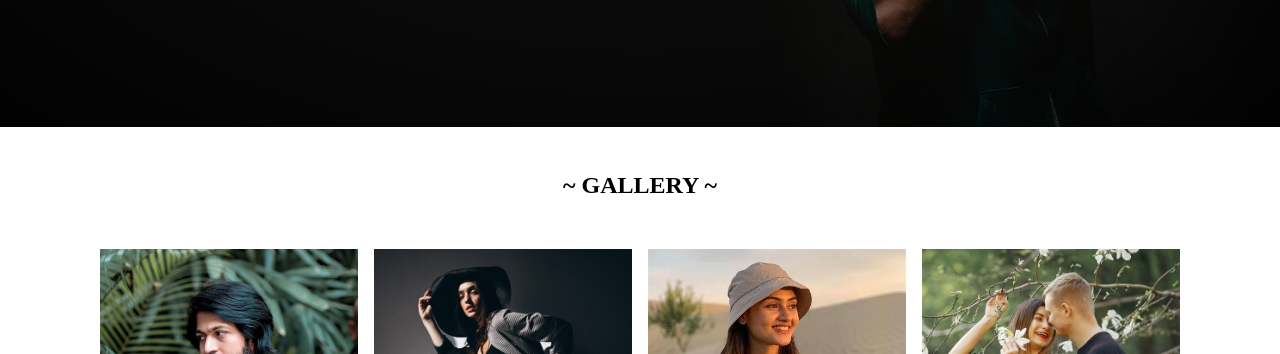
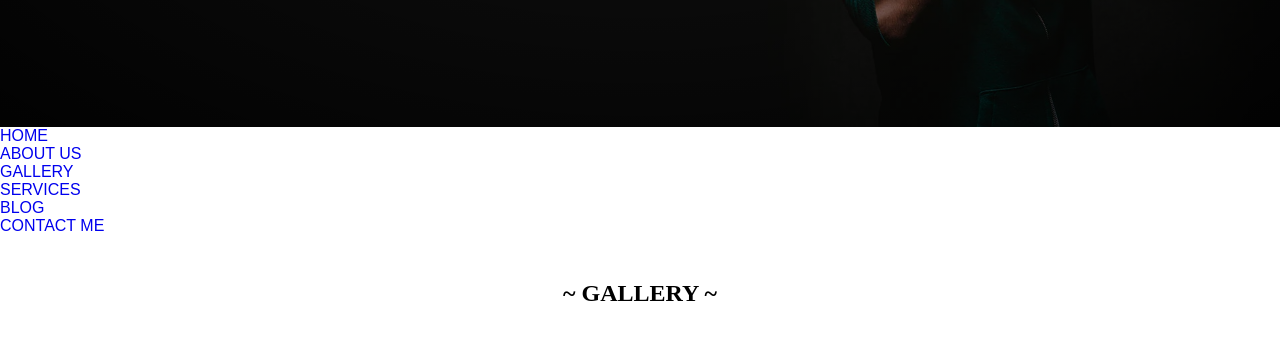
Before and after one commit to Avadhprajapati29/website, a plain HTML site: page index.html in a window 1280 px wide. Shown: the part 577-931 px from the top of the page. Drawn offline with Linux system fonts and the light colour scheme.

Commit message:
my changes

```diff
--- a/index.html
+++ b/index.html
@@ -50,6 +50,17 @@
     </section>
 
 
+    <div class="active">
+        <ul>
+            <li><a href="#">HOME</a></li>
+            <li><a href="about_us.html">ABOUT US</a></li>
+            <li><a href="gallery.html">GALLERY</a></li>
+            <li><a href="services.html">SERVICES</a></li>
+            <li><a href="blog.html">BLOG</a></li>
+            <li><a href="contect-me.html">CONTACT ME</a></li>
+        </ul>
+    </div>
+
 
 
 
@@ -96,7 +107,8 @@
             <div class="service">
                 <h2>Photography Services</h2>
                 <p>
-                    Our photography services include capturing special moments, events, and portraits. We use high-quality equipment and editing software to ensure that your photos are of the highest quality.
+                    Our photography services include capturing special moments, events, and portraits. We use
+                    high-quality equipment and editing software to ensure that your photos are of the highest quality.
                 </p>
                 <div class="service__btn">
                     <button class="btn"><a href="services.html">Learn More</a></button>
@@ -106,7 +118,8 @@
             <div class="service">
                 <h2>Videography Services</h2>
                 <p>
-                    Our videography services include capturing events, weddings, and corporate videos. We use high-quality equipment and editing software to ensure that your videos are of the highest quality.
+                    Our videography services include capturing events, weddings, and corporate videos. We use
+                    high-quality equipment and editing software to ensure that your videos are of the highest quality.
                 </p>
                 <div class="service__btn">
                     <button class="btn"><a href="services.html">Learn More</a></button>
@@ -116,7 +129,8 @@
             <div class="service">
                 <h2>Editing Services</h2>
                 <p>
-                    Our editing services include photo and video editing. We use high-quality editing software to ensure that your photos and videos are of the highest quality.
+                    Our editing services include photo and video editing. We use high-quality editing software to ensure
+                    that your photos and videos are of the highest quality.
                 </p>
                 <div class="service__btn">
                     <button class="btn"><a href="services.html">Learn More</a></button>
--- a/style.css
+++ b/style.css
@@ -677,7 +677,7 @@ body {
   background-color: #23527c;
 }
 
-/*
+
 .main-nav {
   display: none;
   position: relative;
@@ -685,8 +685,9 @@ body {
 
 .main-nav .active {
   display: block;
+
 }
- */
+
 
 
 
@@ -820,6 +821,10 @@ body {
 @media (max-width: 768px) {
   .header {
     padding: 5px;
+  }
+
+  .main-nav .active {
+    display: block;
   }
 
   .nav-toggle {
```
